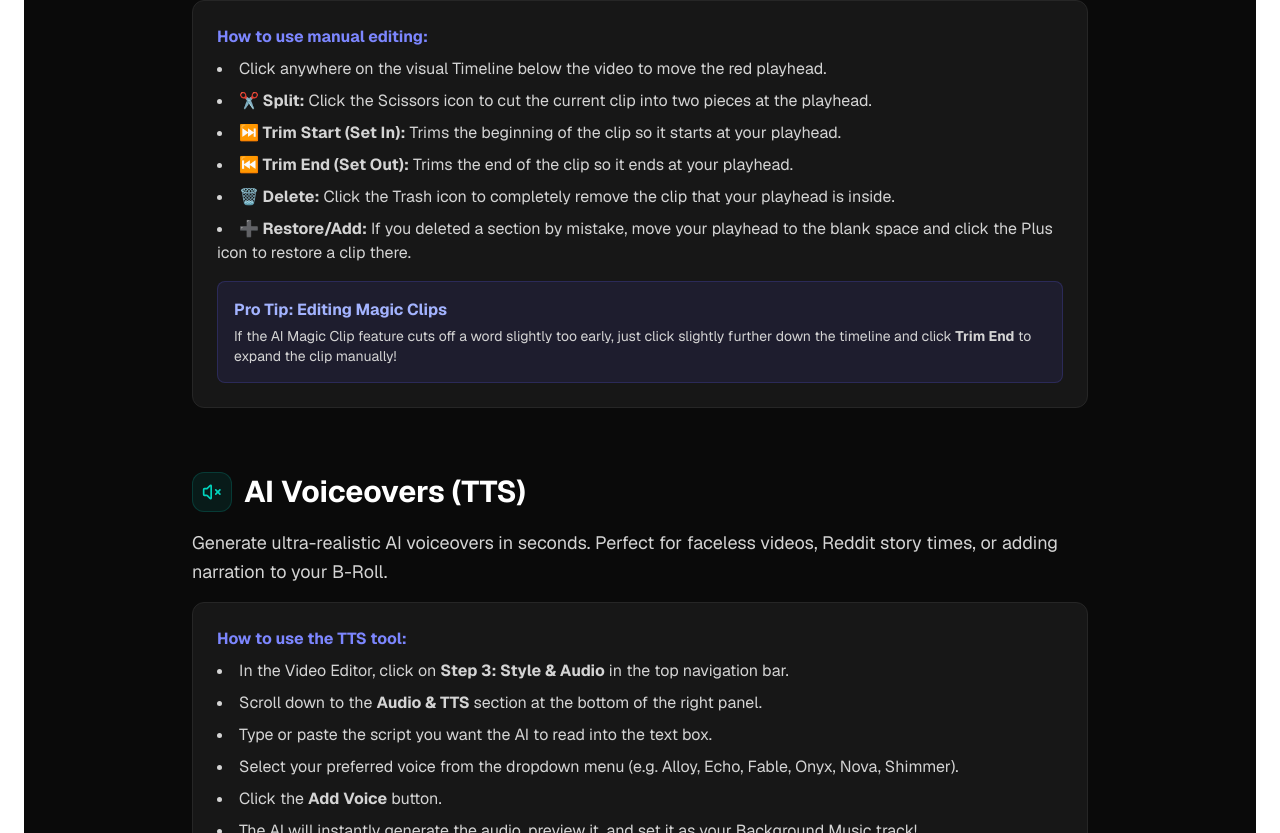
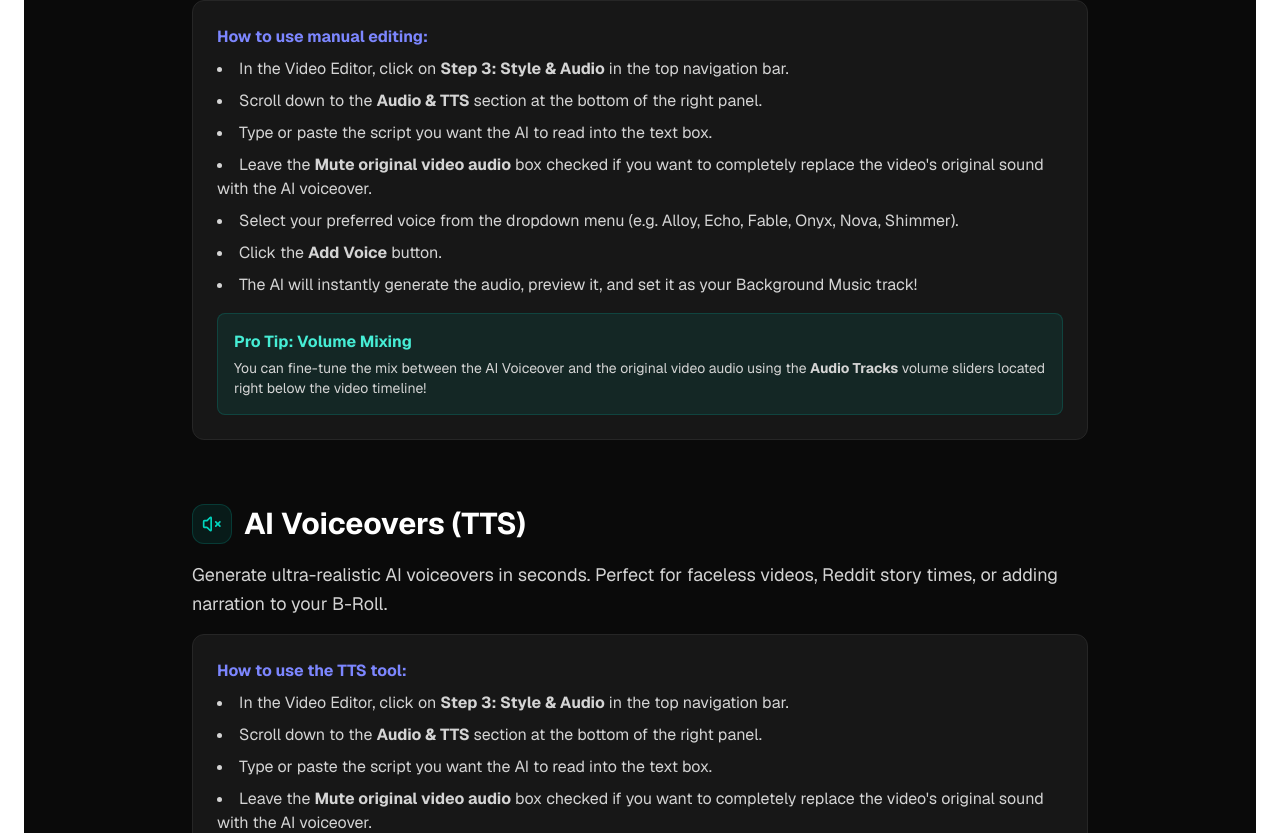
Before and after one commit to sergenet/nexuscut, a Next.js app: page /help in a window 1280 px wide. Shown: the part 2967-3800 px from the top of the page. Built offline with nearby package versions, Linux system fonts and the light colour scheme.

Commit message:
UX: Add Mute Original Audio checkbox to TTS tool and update tutorial

```diff
--- a/src/app/help/page.tsx
+++ b/src/app/help/page.tsx
@@ -159,18 +159,19 @@ export default function HelpPage() {
           </p>
           <div className="bg-neutral-900 border border-neutral-800 rounded-xl p-6">
             <h3 className="font-bold text-indigo-400 mb-2">How to use manual editing:</h3>
-            <ul className="list-disc list-inside space-y-2 text-neutral-300">
-              <li>Click anywhere on the visual Timeline below the video to move the red playhead.</li>
-              <li><strong>✂️ Split:</strong> Click the Scissors icon to cut the current clip into two pieces at the playhead.</li>
-              <li><strong>⏭️ Trim Start (Set In):</strong> Trims the beginning of the clip so it starts at your playhead.</li>
-              <li><strong>⏮️ Trim End (Set Out):</strong> Trims the end of the clip so it ends at your playhead.</li>
-              <li><strong>🗑️ Delete:</strong> Click the Trash icon to completely remove the clip that your playhead is inside.</li>
-              <li><strong>➕ Restore/Add:</strong> If you deleted a section by mistake, move your playhead to the blank space and click the Plus icon to restore a clip there.</li>
+<ul className="list-disc list-inside space-y-2 text-neutral-300">
+              <li>In the Video Editor, click on <strong>Step 3: Style & Audio</strong> in the top navigation bar.</li>
+              <li>Scroll down to the <strong>Audio & TTS</strong> section at the bottom of the right panel.</li>
+              <li>Type or paste the script you want the AI to read into the text box.</li>
+              <li>Leave the <strong>Mute original video audio</strong> box checked if you want to completely replace the video's original sound with the AI voiceover.</li>
+              <li>Select your preferred voice from the dropdown menu (e.g. Alloy, Echo, Fable, Onyx, Nova, Shimmer).</li>
+              <li>Click the <strong>Add Voice</strong> button.</li>
+              <li>The AI will instantly generate the audio, preview it, and set it as your Background Music track!</li>
             </ul>
-            <div className="mt-4 p-4 bg-indigo-500/10 border border-indigo-500/20 rounded-lg">
-              <h4 className="font-bold text-indigo-300 mb-1">Pro Tip: Editing Magic Clips</h4>
+            <div className="mt-4 p-4 bg-teal-500/10 border border-teal-500/20 rounded-lg">
+              <h4 className="font-bold text-teal-300 mb-1">Pro Tip: Volume Mixing</h4>
               <p className="text-sm text-neutral-300">
-                If the AI Magic Clip feature cuts off a word slightly too early, just click slightly further down the timeline and click <strong>Trim End</strong> to expand the clip manually!
+                You can fine-tune the mix between the AI Voiceover and the original video audio using the <strong>Audio Tracks</strong> volume sliders located right below the video timeline!
               </p>
             </div>
           </div>
@@ -189,10 +190,11 @@ export default function HelpPage() {
           </p>
           <div className="bg-neutral-900 border border-neutral-800 rounded-xl p-6">
             <h3 className="font-bold text-indigo-400 mb-2">How to use the TTS tool:</h3>
-            <ul className="list-disc list-inside space-y-2 text-neutral-300">
+<ul className="list-disc list-inside space-y-2 text-neutral-300">
               <li>In the Video Editor, click on <strong>Step 3: Style & Audio</strong> in the top navigation bar.</li>
               <li>Scroll down to the <strong>Audio & TTS</strong> section at the bottom of the right panel.</li>
               <li>Type or paste the script you want the AI to read into the text box.</li>
+              <li>Leave the <strong>Mute original video audio</strong> box checked if you want to completely replace the video's original sound with the AI voiceover.</li>
               <li>Select your preferred voice from the dropdown menu (e.g. Alloy, Echo, Fable, Onyx, Nova, Shimmer).</li>
               <li>Click the <strong>Add Voice</strong> button.</li>
               <li>The AI will instantly generate the audio, preview it, and set it as your Background Music track!</li>
@@ -200,7 +202,7 @@ export default function HelpPage() {
             <div className="mt-4 p-4 bg-teal-500/10 border border-teal-500/20 rounded-lg">
               <h4 className="font-bold text-teal-300 mb-1">Pro Tip: Volume Mixing</h4>
               <p className="text-sm text-neutral-300">
-                Once the voiceover is generated, it is added as a background audio track. You can easily balance its volume against the original video's audio by using the <strong>Audio Tracks</strong> volume sliders located right above the timeline!
+                You can fine-tune the mix between the AI Voiceover and the original video audio using the <strong>Audio Tracks</strong> volume sliders located right below the video timeline!
               </p>
             </div>
           </div>
--- a/src/components/VideoEditor.tsx
+++ b/src/components/VideoEditor.tsx
@@ -44,6 +44,7 @@ export default function VideoEditor() {
   const [ttsText, setTtsText] = useState("");
   const [ttsVoice, setTtsVoice] = useState("alloy");
   const [ttsAudioUrl, setTtsAudioUrl] = useState<string | null>(null);
+  const [muteOriginalAudio, setMuteOriginalAudio] = useState(true);
 
   const [targetLanguage, setTargetLanguage] = useState("English");
   const [autoSfx, setAutoSfx] = useState(false);
@@ -260,6 +261,10 @@ export default function VideoEditor() {
       const file = new File([blob], "tts.mp3", { type: "audio/mp3" });
       setBgmFile(file);
       setBgmVolume(1.0);
+
+      if (muteOriginalAudio) {
+        setMainVolume(0.0);
+      }
 
     } catch(err) {
       console.error(err);
@@ -971,6 +976,10 @@ export default function VideoEditor() {
                   value={ttsText}
                   onChange={e => setTtsText(e.target.value)}
                 />
+                <label className="flex items-center gap-2 cursor-pointer mb-3">
+                  <input type="checkbox" checked={muteOriginalAudio} onChange={(e) => setMuteOriginalAudio(e.target.checked)} className="accent-indigo-500 w-4 h-4" />
+                  <span className="text-xs text-neutral-300">Mute original video audio</span>
+                </label>
                 <div className="flex gap-2">
                   <select className="bg-neutral-900 text-xs text-white p-2 rounded-lg border border-neutral-700 flex-1 outline-none" value={ttsVoice} onChange={e => setTtsVoice(e.target.value)}>
                     <option value="alloy">Alloy (Neutral)</option>
```
